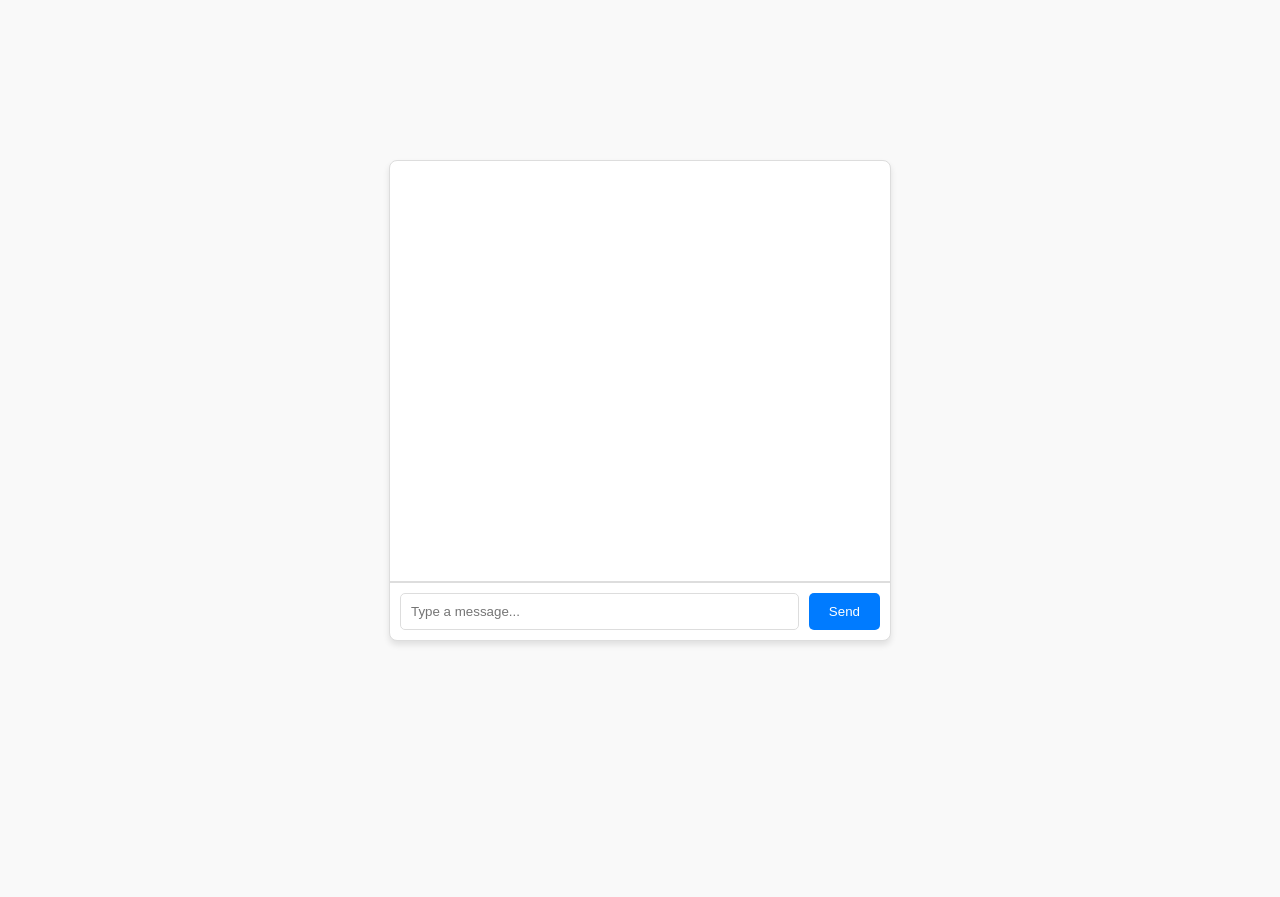
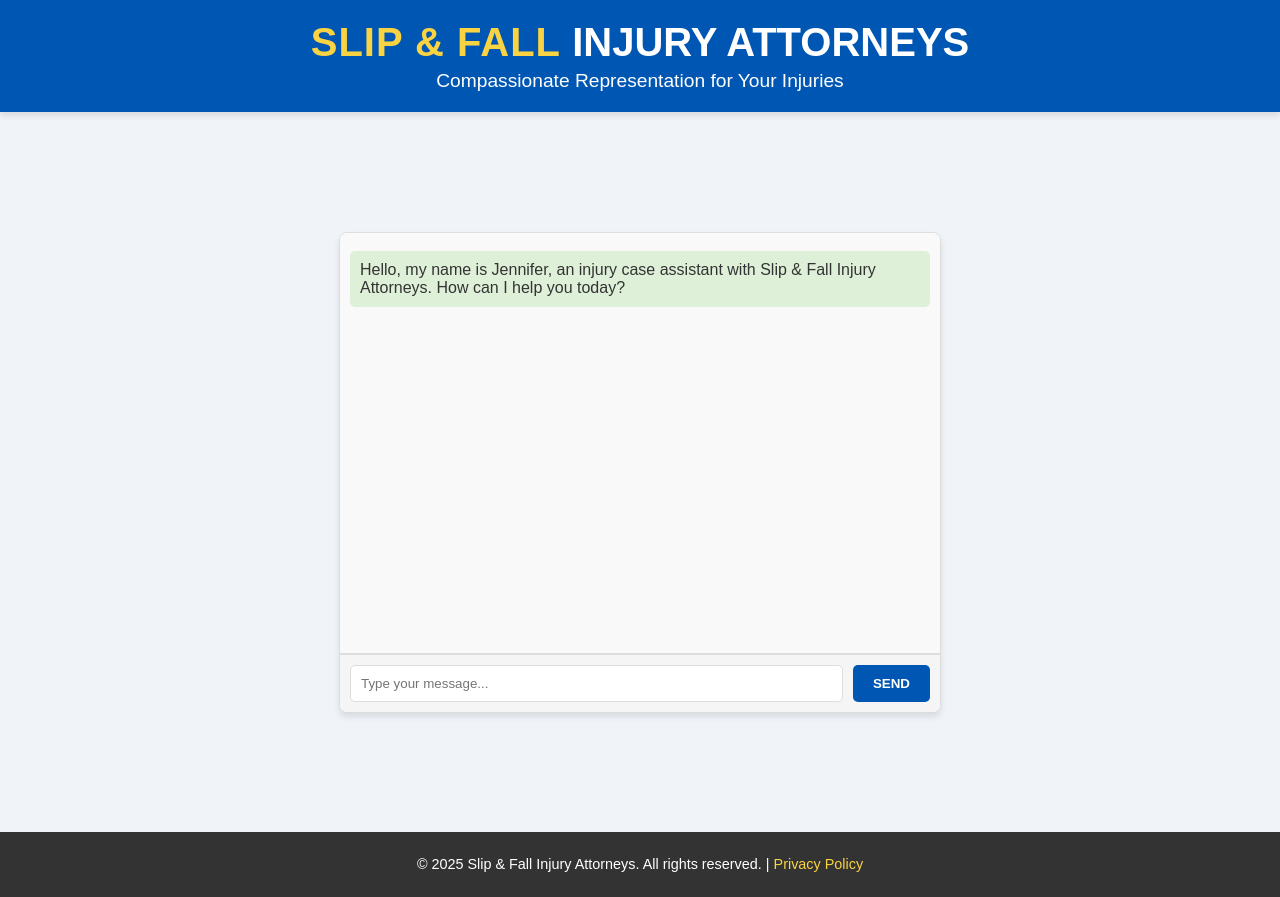
Before and after one commit to Dweeler87/website, a website: page public_html/index.html in a window 1280 px wide. Before the commit the page ends 800 px from the top, so only its background shows below. Drawn offline with Linux system fonts and the light colour scheme.

Commit message:
more changes

```diff
--- a/public_html/index.html
+++ b/public_html/index.html
@@ -3,51 +3,95 @@
 <head>
   <meta charset="UTF-8">
   <meta name="viewport" content="width=device-width, initial-scale=1.0">
-  <title>Chatbot</title>
+  <title>Slip & Fall Injury Attorneys</title>
   <style>
+    /* General Styles */
     body {
-      font-family: Arial, sans-serif;
-      background-color: #f9f9f9;
+      font-family: 'Arial', sans-serif;
+      background-color: #f0f4f8;
       margin: 0;
       padding: 0;
+      color: #333;
+    }
+
+    /* Header Styles */
+    header {
+      background-color: #0056b3;
+      color: #fff;
+      padding: 20px;
+      text-align: center;
+      box-shadow: 0 4px 6px rgba(0, 0, 0, 0.1);
+    }
+
+    header h1 {
+      font-size: 2.5rem;
+      margin: 0;
+      text-transform: uppercase;
+    }
+
+    header p {
+      font-size: 1.2rem;
+      margin: 5px 0 0;
+    }
+
+    /* Logo Styles */
+    .logo {
+      font-weight: bold;
+      letter-spacing: 1px;
+      color: #f9d342;
+    }
+
+    /* Main Container */
+    main {
       display: flex;
       justify-content: center;
       align-items: center;
-      height: 100vh;
+      padding: 20px;
+      height: calc(100vh - 120px); /* Adjust height to exclude header and footer */
     }
+
+    /* Chat Container */
     #chat-container {
       width: 100%;
-      max-width: 500px;
+      max-width: 600px;
       background: #fff;
       border: 1px solid #ddd;
       border-radius: 8px;
       box-shadow: 0 4px 6px rgba(0, 0, 0, 0.1);
       overflow: hidden;
     }
+
     #messages {
       height: 400px;
       padding: 10px;
       overflow-y: auto;
       border-bottom: 1px solid #ddd;
+      background-color: #f9f9f9;
     }
+
     .message {
       margin: 8px 0;
       padding: 10px;
       border-radius: 5px;
     }
+
     .user {
-      background-color: #e0f7fa;
+      background-color: #cfe9ff;
       text-align: right;
     }
+
     .bot {
-      background-color: #f1f8e9;
+      background-color: #dff0d8;
       text-align: left;
     }
+
     #input-container {
       display: flex;
       padding: 10px;
       border-top: 1px solid #ddd;
+      background-color: #f5f5f5;
     }
+
     #user-input {
       flex: 1;
       padding: 10px;
@@ -55,27 +99,63 @@
       border-radius: 5px;
       margin-right: 10px;
     }
+
     button {
       padding: 10px 20px;
-      background-color: #007BFF;
+      background-color: #0056b3;
       color: #fff;
       border: none;
       border-radius: 5px;
       cursor: pointer;
+      text-transform: uppercase;
+      font-weight: bold;
     }
+
     button:hover {
-      background-color: #0056b3;
+      background-color: #003f7d;
+    }
+
+    /* Footer Styles */
+    footer {
+      background-color: #333;
+      color: #fff;
+      text-align: center;
+      padding: 10px;
+      font-size: 0.9rem;
+    }
+
+    footer a {
+      color: #f9d342;
+      text-decoration: none;
+    }
+
+    footer a:hover {
+      text-decoration: underline;
     }
   </style>
 </head>
 <body>
-  <div id="chat-container">
-    <div id="messages"></div>
-    <div id="input-container">
-      <input id="user-input" type="text" placeholder="Type a message..." aria-label="Type your message here" />
-      <button onclick="sendMessage()" aria-label="Send message">Send</button>
+  <!-- Header -->
+  <header>
+    <h1><span class="logo">Slip & Fall</span> Injury Attorneys</h1>
+    <p>Compassionate Representation for Your Injuries</p>
+  </header>
+
+  <!-- Main Content -->
+  <main>
+    <div id="chat-container">
+      <div id="messages"></div>
+      <div id="input-container">
+        <input id="user-input" type="text" placeholder="Type your message..." aria-label="Type your message here" />
+        <button onclick="sendMessage()" aria-label="Send message">Send</button>
+      </div>
     </div>
-  </div>
+  </main>
+
+  <!-- Footer -->
+  <footer>
+    <p>&copy; 2025 Slip & Fall Injury Attorneys. All rights reserved. | <a href="#">Privacy Policy</a></p>
+  </footer>
 
   <script>
     const messagesDiv = document.getElementById('messages');
@@ -86,9 +166,15 @@
     userInput.addEventListener('keydown', (event) => {
       if (event.key === 'Enter') {
         sendMessage();
-        event.preventDefault(); // Prevents default behavior like adding a newline
+        event.preventDefault(); // Prevent default newline behavior
       }
     });
+
+    // Display an initial bot message on page load
+    window.onload = () => {
+      const initialMessage = "Hello, my name is Jennifer, an injury case assistant with Slip & Fall Injury Attorneys. How can I help you today?";
+      addMessage('bot', initialMessage);
+    };
 
     async function sendMessage() {
       const userMessage = userInput.value.trim();
```
